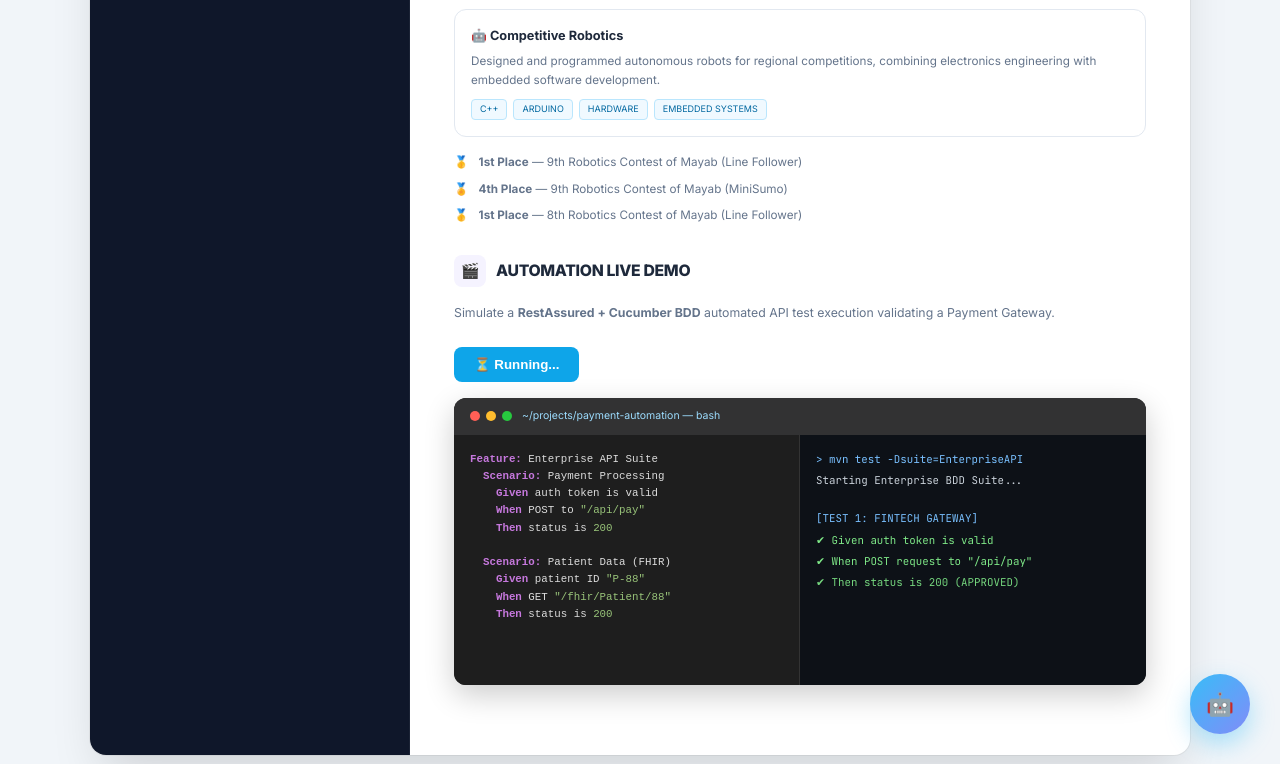
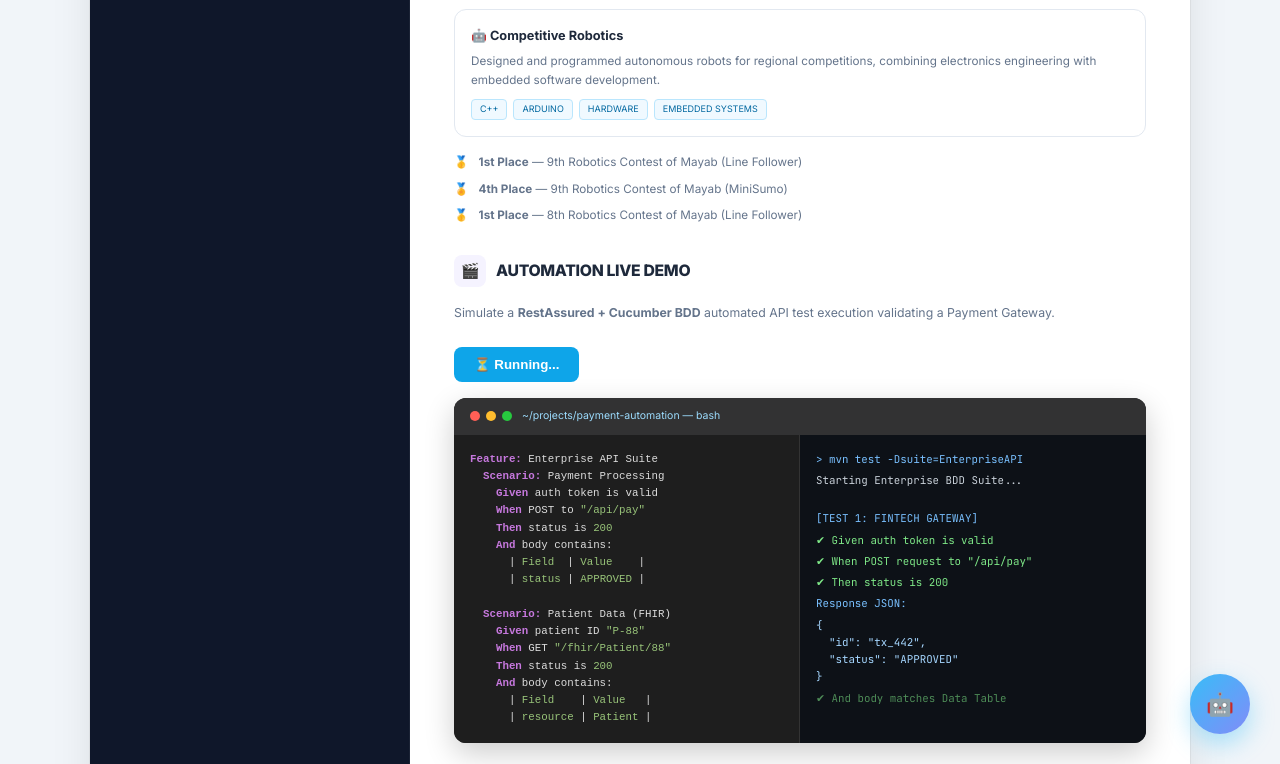
Before and after one commit to Alucardo18/RESUME, a website: page index.html in a window 1280 px wide. Both pictures are taken after a click on the button "▶ Run Cucumber Suite". Shown: the part 1926-2690 px from the top of the page. Drawn offline with Linux system fonts and the light colour scheme.

Commit message:
Update: Add JSON responses and Data Table assertions to Live Demo

```diff
--- a/index.html
+++ b/index.html
@@ -1048,11 +1048,17 @@
     <span class="gherkin-kw">Given</span> auth token is valid
     <span class="gherkin-kw">When</span> POST to <span class="gherkin-str">"/api/pay"</span>
     <span class="gherkin-kw">Then</span> status is <span class="gherkin-str">200</span>
+    <span class="gherkin-kw">And</span> body contains:
+      | <span class="gherkin-str">Field</span>  | <span class="gherkin-str">Value</span>    |
+      | <span class="gherkin-str">status</span> | <span class="gherkin-str">APPROVED</span> |
 
   <span class="gherkin-kw">Scenario:</span> Patient Data (FHIR)
     <span class="gherkin-kw">Given</span> patient ID <span class="gherkin-str">"P-88"</span>
     <span class="gherkin-kw">When</span> GET <span class="gherkin-str">"/fhir/Patient/88"</span>
-    <span class="gherkin-kw">Then</span> status is <span class="gherkin-str">200</span></code></pre>
+    <span class="gherkin-kw">Then</span> status is <span class="gherkin-str">200</span>
+    <span class="gherkin-kw">And</span> body contains:
+      | <span class="gherkin-str">Field</span>    | <span class="gherkin-str">Value</span>   |
+      | <span class="gherkin-str">resource</span> | <span class="gherkin-str">Patient</span> |</code></pre>
             </div>
             <div class="panel-right" id="demo-console">
               <div style="color: #6e7681; font-style: italic;">Waiting for test execution...</div>
@@ -1096,17 +1102,23 @@
         { text: 'Starting Enterprise BDD Suite...', class: 'log-text', delay: 800 },
 
         { text: '\n[TEST 1: FINTECH GATEWAY]', class: 'log-info', delay: 1300 },
-        { text: '✔ Given auth token is valid', class: 'log-success', delay: 1800 },
-        { text: '✔ When POST request to "/api/pay"', class: 'log-success', delay: 2300 },
-        { text: '✔ Then status is 200 (APPROVED)', class: 'log-success', delay: 2700 },
+        { text: '✔ Given auth token is valid', class: 'log-success', delay: 1600 },
+        { text: '✔ When POST request to "/api/pay"', class: 'log-success', delay: 1900 },
+        { text: '✔ Then status is 200', class: 'log-success', delay: 2100 },
+        { text: 'Response JSON:', class: 'log-info', delay: 2300 },
+        { text: '{\n  "id": "tx_442",\n  "status": "APPROVED"\n}', class: 'log-json', delay: 2500 },
+        { text: '✔ And body matches Data Table', class: 'log-success', delay: 2800 },
 
         { text: '\n[TEST 2: HEALTHCARE FHIR]', class: 'log-info', delay: 3500 },
-        { text: '✔ Given patient ID "P-88" is active', class: 'log-success', delay: 4000 },
-        { text: '✔ When GET request to "/fhir/Patient/88"', class: 'log-success', delay: 4500 },
-        { text: '✔ Then status is 200 (OK)', class: 'log-success', delay: 4900 },
+        { text: '✔ Given patient ID "P-88" is active', class: 'log-success', delay: 3800 },
+        { text: '✔ When GET request to "/fhir/Patient/88"', class: 'log-success', delay: 4100 },
+        { text: '✔ Then status is 200', class: 'log-success', delay: 4300 },
+        { text: 'Response JSON:', class: 'log-info', delay: 4500 },
+        { text: '{\n  "resource": "Patient",\n  "id": "P-88"\n}', class: 'log-json', delay: 4700 },
+        { text: '✔ And body matches Data Table', class: 'log-success', delay: 5000 },
 
         { text: '\nFinal Test Results:', class: 'log-info', delay: 5500 },
-        { text: '2 Scenarios (2 passed)\n6 Steps (6 passed)', class: 'log-success', delay: 5800 },
+        { text: '2 Scenarios (2 passed)\n8 Steps (8 passed)', class: 'log-success', delay: 5800 },
         { text: 'BUILD SUCCESS', class: 'log-info', delay: 6200 }
       ];
 
```
